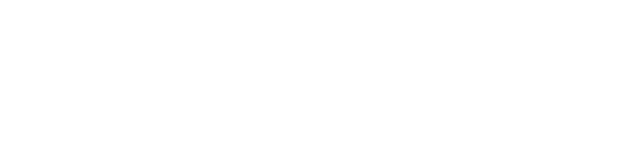
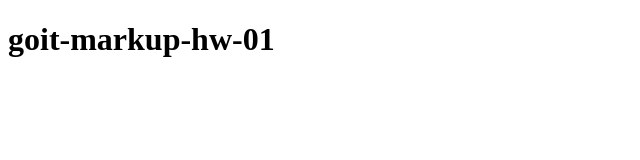
Before and after one commit to Totalinfonet/goit-markup-hw-01, a plain HTML site: page index.html in a window 1280 px wide. Shown: the whole page, without its empty margins (0-640 px from the left). Drawn offline with Linux system fonts and the light colour scheme.

Commit message:
Update index.html

```diff
--- a/index.html
+++ b/index.html
@@ -4,9 +4,11 @@
     <meta charset="UTF-8">
     <meta http-equiv="X-UA-Compatible" content="IE=edge">
     <meta name="viewport" content="width=device-width, initial-scale=1.0">
-    <title>Document</title>
+    <title>goit-markup-hw-01</title>
 </head>
 <body>
-
+    <h1>
+        goit-markup-hw-01
+    </h1>
 </body>
 </html>
```
